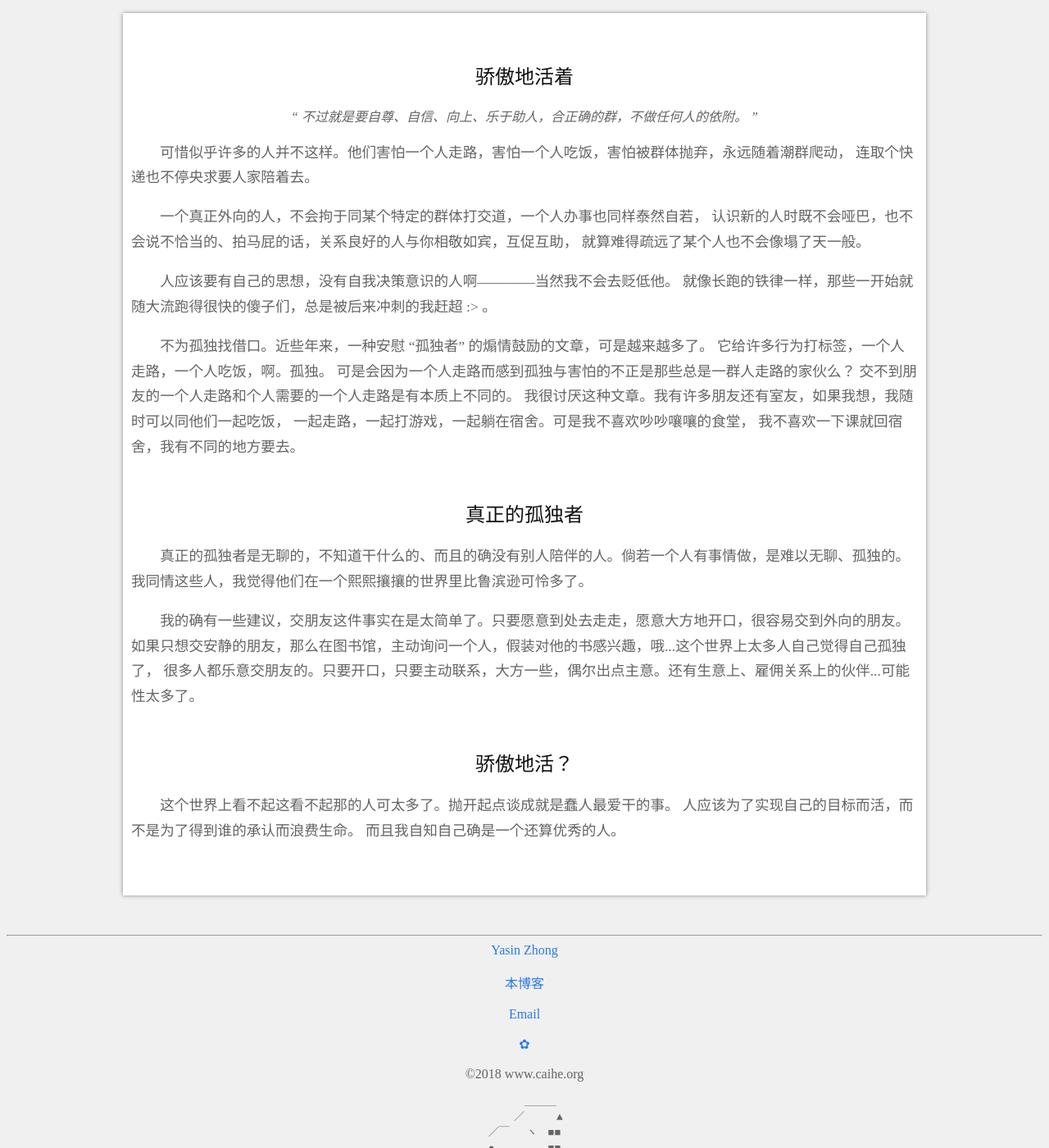
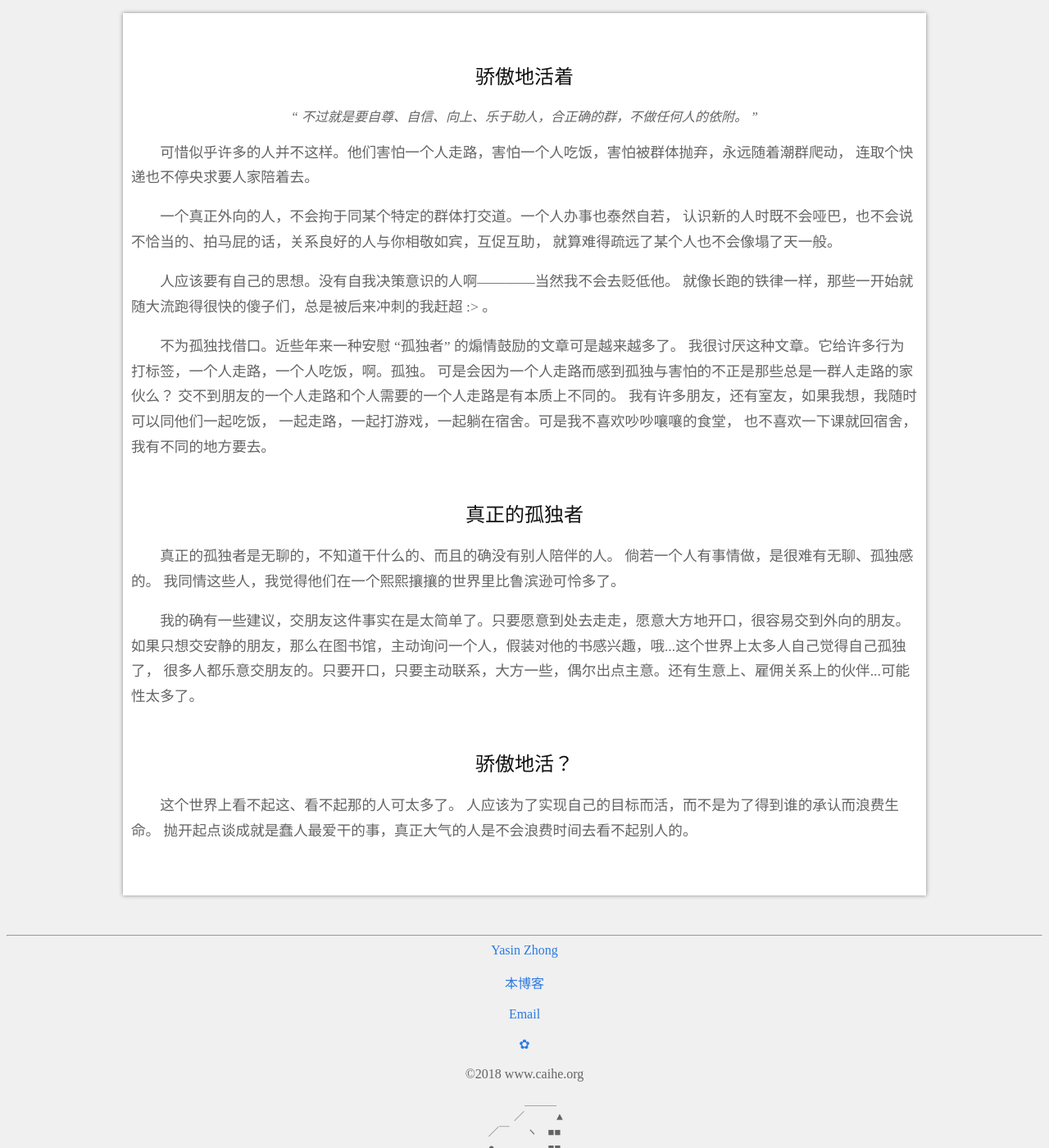
Before and after one commit to YasinZhong/yasinzhong.github.io, a Jekyll site: the page built from i/2018-5-10-TobeProud.html, in a window 1280 px wide and 1400 px high. Shown: the whole window at 82% size. Built offline with Jekyll 4.4.1, drawn with Linux system fonts in a browser that asks for light colours; comment, search, counter and statistics services are not loaded.

Commit message:
2018/06/06

```diff
--- a/baidu_verify_FvnHZfYPjy.html
+++ /dev/null
@@ -1 +0,0 @@
-FvnHZfYPjy
--- a/_posts/2018-5-10-TobeProud.html
+++ b/i/2018-5-10-TobeProud.html
@@ -15,30 +15,31 @@ title: 骄傲地活着
 </p>
 
 <p>
-	一个真正外向的人，不会拘于同某个特定的群体打交道，一个人办事也同样泰然自若，
+	一个真正外向的人，不会拘于同某个特定的群体打交道。一个人办事也泰然自若，
 	认识新的人时既不会哑巴，也不会说不恰当的、拍马屁的话，关系良好的人与你相敬如宾，互促互助，
 	就算难得疏远了某个人也不会像塌了天一般。
 </p>
 
 <p>
-	人应该要有自己的思想，没有自我决策意识的人啊————当然我不会去贬低他。
+	人应该要有自己的思想。没有自我决策意识的人啊————当然我不会去贬低他。
 	就像长跑的铁律一样，那些一开始就随大流跑得很快的傻子们，总是被后来冲刺的我赶超 :> 。
 </p>
 
 <p>
-	不为孤独找借口。近些年来，一种安慰 “孤独者” 的煽情鼓励的文章，可是越来越多了。
-	它给许多行为打标签，一个人走路，一个人吃饭，啊。孤独。
+	不为孤独找借口。近些年来一种安慰 “孤独者” 的煽情鼓励的文章可是越来越多了。
+	我很讨厌这种文章。它给许多行为打标签，一个人走路，一个人吃饭，啊。孤独。
 	可是会因为一个人走路而感到孤独与害怕的不正是那些总是一群人走路的家伙么？
 	交不到朋友的一个人走路和个人需要的一个人走路是有本质上不同的。
-	我很讨厌这种文章。我有许多朋友还有室友，如果我想，我随时可以同他们一起吃饭，
+	我有许多朋友，还有室友，如果我想，我随时可以同他们一起吃饭，
 	一起走路，一起打游戏，一起躺在宿舍。可是我不喜欢吵吵嚷嚷的食堂，
-	我不喜欢一下课就回宿舍，我有不同的地方要去。
+	也不喜欢一下课就回宿舍，我有不同的地方要去。
 </p>
 
 <h2>真正的孤独者</h2>
 
 <p>
-	真正的孤独者是无聊的，不知道干什么的、而且的确没有别人陪伴的人。倘若一个人有事情做，是难以无聊、孤独的。
+	真正的孤独者是无聊的，不知道干什么的、而且的确没有别人陪伴的人。
+	倘若一个人有事情做，是很难有无聊、孤独感的。
 	我同情这些人，我觉得他们在一个熙熙攘攘的世界里比鲁滨逊可怜多了。
 </p>
 
@@ -47,11 +48,10 @@ title: 骄傲地活着
 	如果只想交安静的朋友，那么在图书馆，主动询问一个人，假装对他的书感兴趣，哦...这个世界上太多人自己觉得自己孤独了，
 	很多人都乐意交朋友的。只要开口，只要主动联系，大方一些，偶尔出点主意。还有生意上、雇佣关系上的伙伴...可能性太多了。
 </p>
-
 <h2 id="main">骄傲地活？</h2>
 
 <p>
-	这个世界上看不起这看不起那的人可太多了。抛开起点谈成就是蠢人最爱干的事。
+	这个世界上看不起这、看不起那的人可太多了。
 	人应该为了实现自己的目标而活，而不是为了得到谁的承认而浪费生命。
-	而且我自知自己确是一个还算优秀的人。
+	抛开起点谈成就是蠢人最爱干的事，真正大气的人是不会浪费时间去看不起别人的。
 </p>
```
